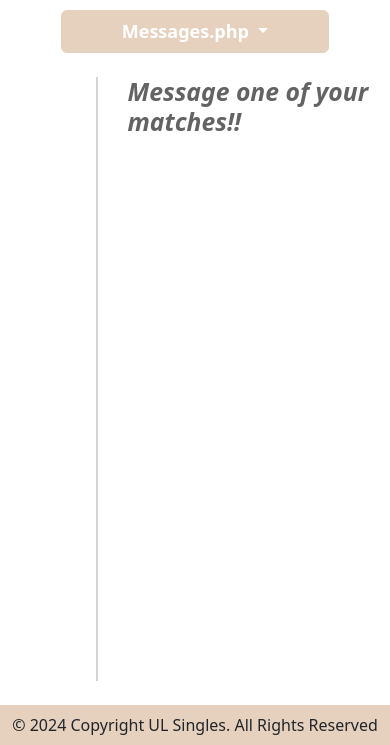
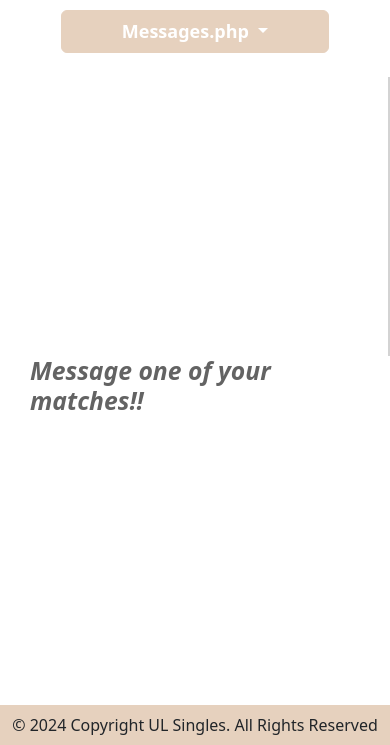
Before and after one commit to olanhealy/CS4116_Group_Project, a PHP site: page /src/pages/messages/messages.php in a window 390 px wide. Shown: the part 99-844 px from the top of the page. Run offline with PHP 8.4, Linux system fonts and the light colour scheme; the visitor is signed in with stand-in values (Sample User, id 1); data that the repository does not hold is empty.

Commit message:
responsiveness to screen size height

```diff
--- a/src/assets/css/messages.css
+++ b/src/assets/css/messages.css
@@ -1,12 +1,10 @@
 .messages-container {
   display: flex;
-  flex-direction: row;
-  max-height: calc(100vh- 240px);
+  flex-direction: column;
   flex: 1;
 }
 
 .sidebar {
-  width: 25%;
   max-height: calc(100vh - 240px);
   overflow-y: auto;
   padding: 10px;
@@ -37,7 +35,6 @@ h2 {
 }
 
 .content {
-  width: 75%;
   display: flex;
   flex-direction: column;
   overflow-y: auto;
@@ -136,3 +133,14 @@ h2 {
 #send-message-form button {
   width: 100px;
 }
+/*
+@media (max-width: 988px) {
+  .sidebar {
+    display: inline-block;
+    flex-direction: row;
+    overflow-x: auto;
+    overflow-y: hidden;
+    white-space: nowrap;
+    max-width: 100%;
+  }
+} */
--- a/src/pages/messages/messages.php
+++ b/src/pages/messages/messages.php
@@ -64,9 +64,10 @@
     </head>
 
     <body>
-        <div class="messages-container d-flex">
+        <div class="container-fluid messages-container col-md-12 col-lg-12 col-sm-12 ">
+            <div class="row flex-grow-1">
             <!-- Sidebar for The messages -->
-            <div class="sidebar">
+            <div class="sidebar col-lg-3 order-lg-1 col-md-12">
                 <ul id="conversation-list" class="list-unstyled">
                     <?php foreach ($allConversations as $conversationMatchId) : ?>
                         <?php $matchName = getNameByMatchId($conversationMatchId, $userId); ?>
@@ -79,7 +80,7 @@
                 </ul>
             </div>
             <!-- area for displaying messages -->
-            <div class="content">
+            <div class="content col-lg-9 order-lg-2 col-md-12">
                 <h2 id="message-title">Message one of your matches!!</h2>
                 <div id="message-content" class="messages">
                 </div>
@@ -93,6 +94,7 @@
                         </button>
                     </form>
                 </div>
+            </div>
             </div>
         </div>
 
```
